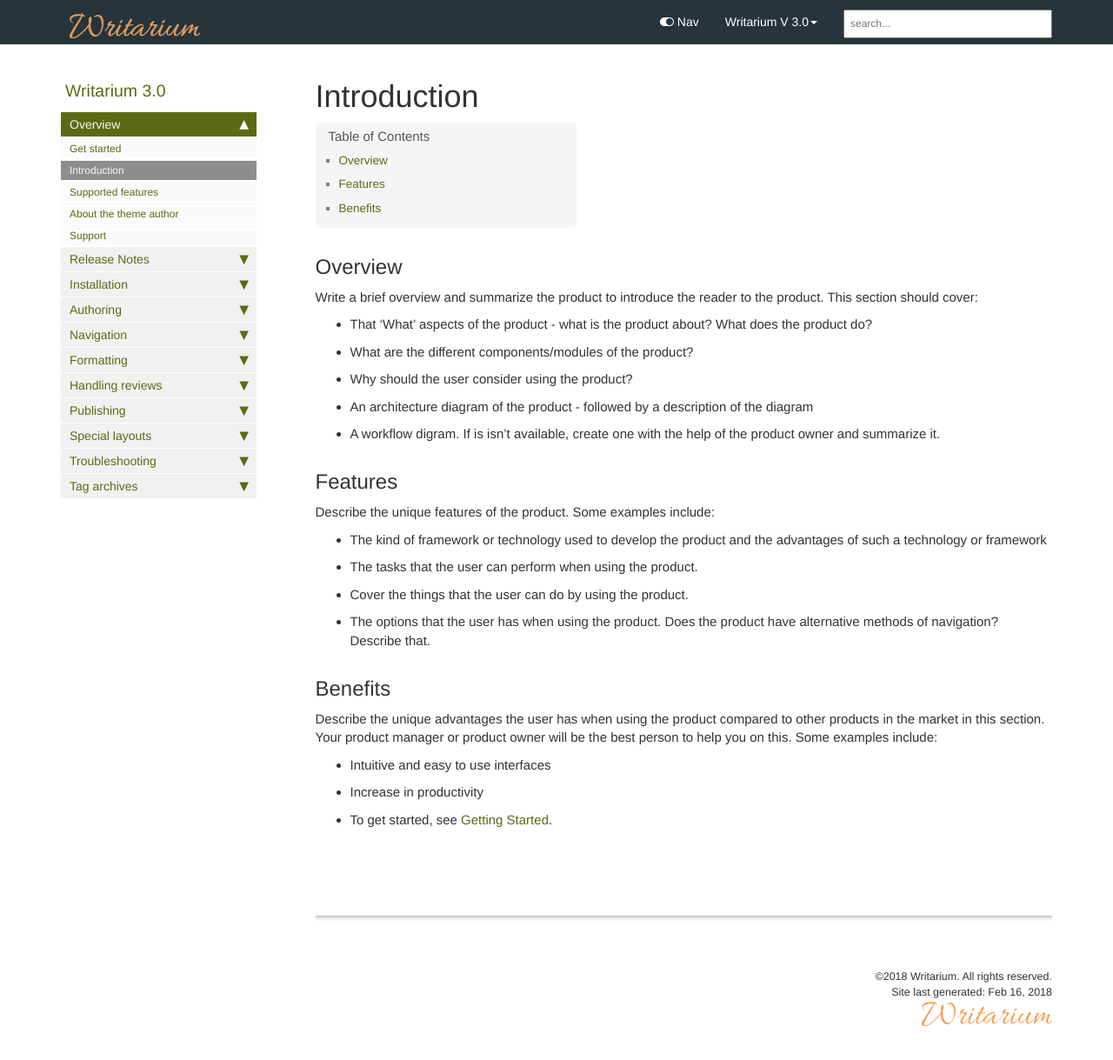
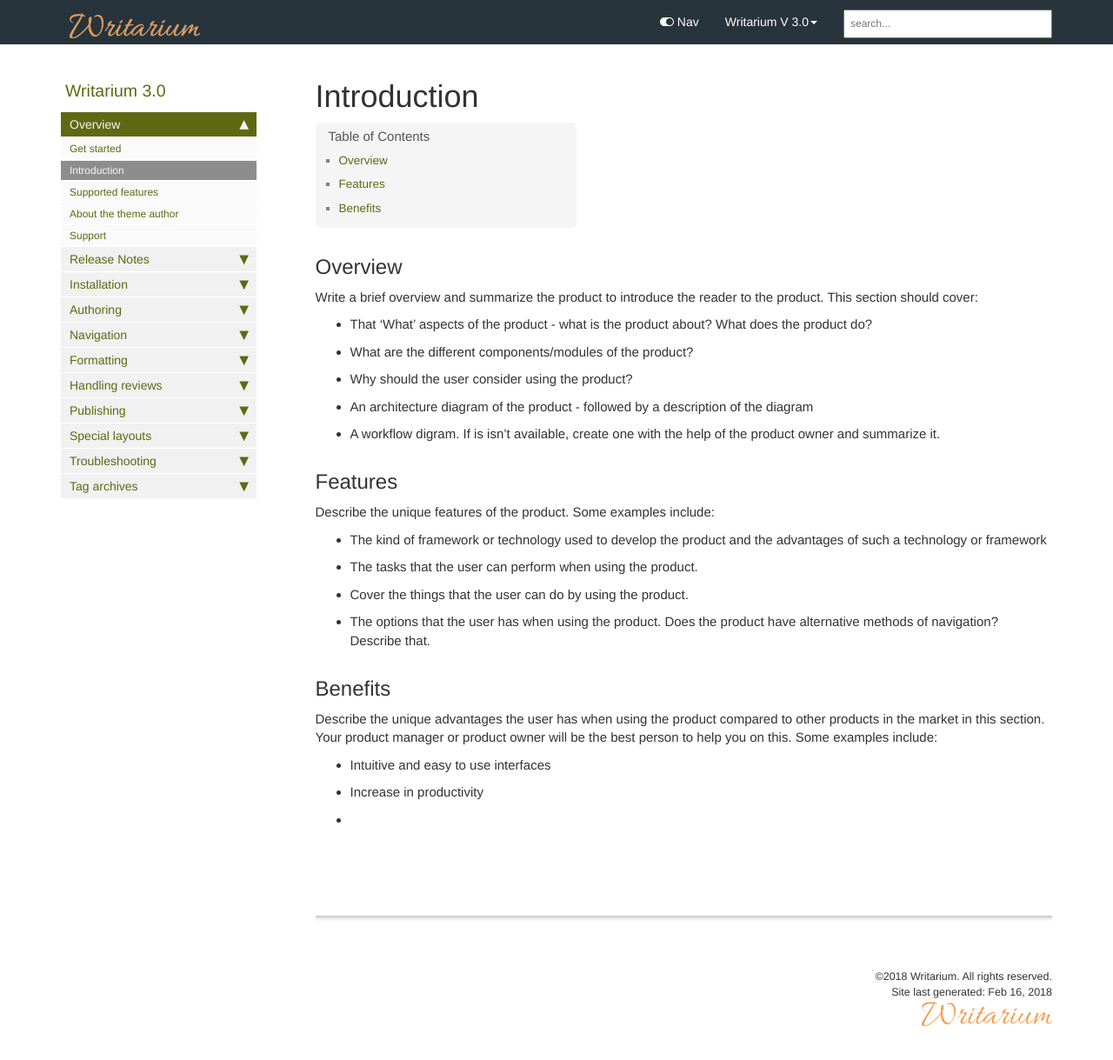
Before and after one commit to erichuang2015/jekyll-kbase, a Jekyll site: the page built from pages/mydoc/mydoc_introduction.md, in a window 1280 px wide and 1240 px high. Shown: the top 1219 px of the window at 87% size. Built offline with Jekyll 4.4.1, drawn with Linux system fonts in a browser that asks for light colours; nearby versions of some CDN libraries; comment, search, counter and statistics services are not loaded.

Commit message:
updated intro md file

```diff
--- a/pages/mydoc/mydoc_introduction.md
+++ b/pages/mydoc/mydoc_introduction.md
@@ -30,6 +30,6 @@
 *	Intuitive and easy to use interfaces
 *	Increase in productivity
 *
-To get started, see [Getting Started][index].
+[//]: # To get started, see [Getting Started][index].
 
 {% include links.html %}
```
